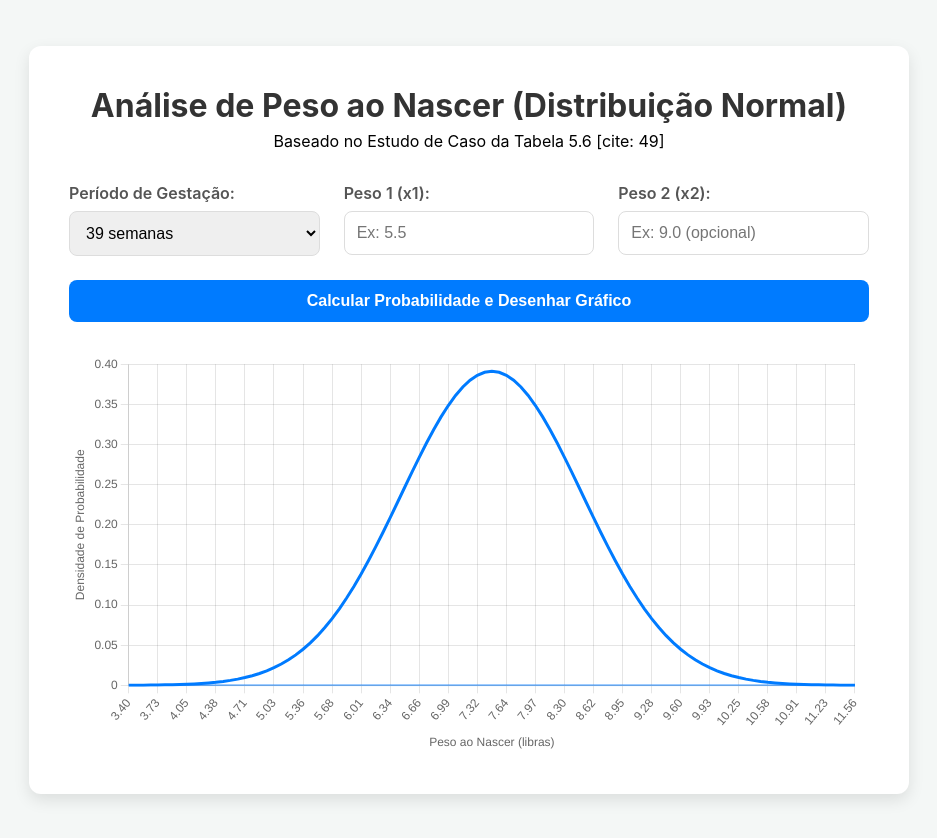
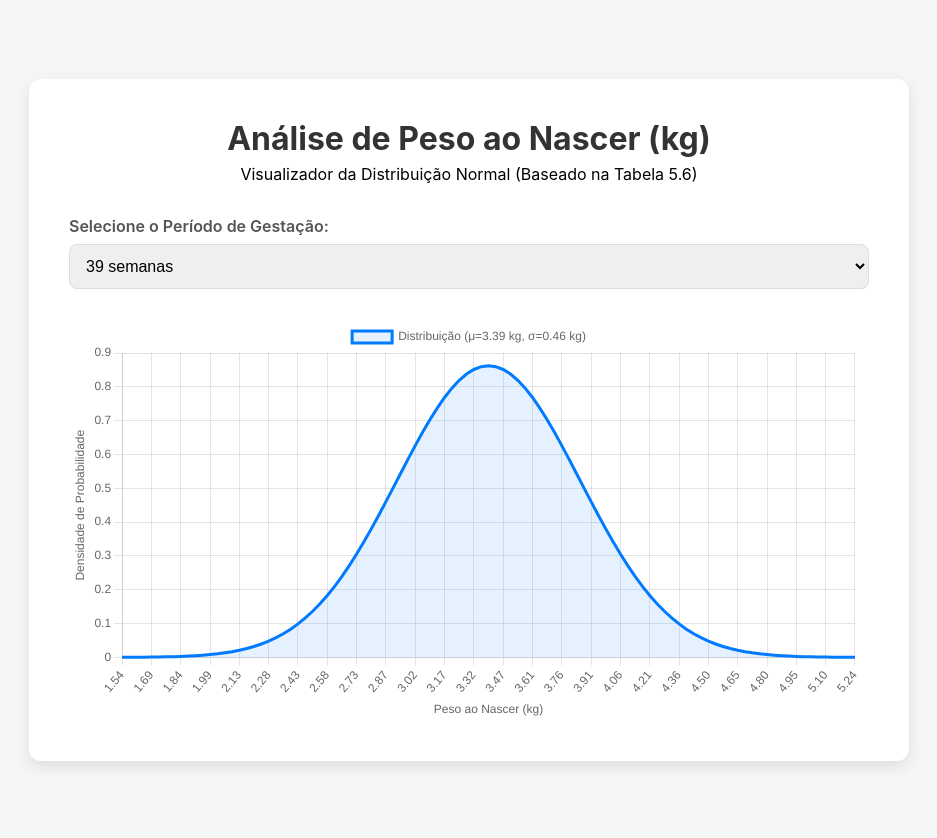
Before and after one commit to ArthurGomes11/TrabalhoEst, a plain HTML site: page index.html in a window 1280 px wide. Shown: the whole page, without its empty margins (171-1108 px from the left). Drawn offline with nearby package versions, Linux system fonts and the light colour scheme.

Commit message:
Update title and controls in index.html

```diff
--- a/index.html
+++ b/index.html
@@ -3,7 +3,7 @@
 <head>
     <meta charset="UTF-8">
     <meta name="viewport" content="width=device-width, initial-scale=1.0">
-    <title>Análise de Peso ao Nascer</title>
+    <title>Visualizador de Peso ao Nascer (kg)</title>
     <script src="https://cdn.jsdelivr.net/npm/chart.js@4.4.3/dist/chart.umd.js"></script>
     <style>
         body {
@@ -30,8 +30,8 @@
             margin-top: 0;
         }
         .controls {
-            display: grid;
-            grid-template-columns: repeat(auto-fit, minmax(200px, 1fr));
+            display: flex;
+            flex-direction: column;
             gap: 1.5rem;
             margin-bottom: 2rem;
         }
@@ -44,33 +44,11 @@
             margin-bottom: 0.5rem;
             color: #555;
         }
-        select, input, button {
+        select {
             padding: 0.75rem;
             border: 1px solid #ddd;
             border-radius: 8px;
             font-size: 1rem;
-        }
-        button {
-            background-color: #007bff;
-            color: white;
-            font-weight: 700;
-            cursor: pointer;
-            border: none;
-            transition: background-color 0.3s ease;
-            grid-column: 1 / -1; /* Faz o botão ocupar a largura total */
-        }
-        button:hover {
-            background-color: #0056b3;
-        }
-        #results {
-            text-align: center;
-            font-size: 1.25rem;
-            font-weight: 700;
-            color: #007bff;
-            margin-bottom: 2rem;
-            padding: 1rem;
-            background: #e6f2ff;
-            border-radius: 8px;
         }
         .chart-container {
             position: relative;
@@ -82,27 +60,16 @@
 <body>
 
     <main>
-        <h1>Análise de Peso ao Nascer (Distribuição Normal)</h1>
-        <p style="text-align: center; margin-top: -1rem; margin-bottom: 2rem;">Baseado no Estudo de Caso da Tabela 5.6 [cite: 49]</p>
+        <h1>Análise de Peso ao Nascer (kg)</h1>
+        <p style="text-align: center; margin-top: -1rem; margin-bottom: 2rem;">Visualizador da Distribuição Normal (Baseado na Tabela 5.6)</p>
 
         <div class="controls">
             <div class="control-group">
-                <label for="gestation">Período de Gestação:</label>
+                <label for="gestation">Selecione o Período de Gestação:</label>
                 <select id="gestation">
                     </select>
             </div>
-            <div class="control-group">
-                <label for="x1">Peso 1 (x1):</label>
-                <input type="number" id="x1" step="0.01" placeholder="Ex: 5.5">
-            </div>
-            <div class="control-group">
-                <label for="x2">Peso 2 (x2):</label>
-                <input type="number" id="x2" step="0.01" placeholder="Ex: 9.0 (opcional)">
-            </div>
-            <button id="calculateBtn">Calcular Probabilidade e Desenhar Gráfico</button>
         </div>
-
-        <div id="results" style="display: none;"></div>
 
         <div class="chart-container">
             <canvas id="normalCurveChart"></canvas>
@@ -110,8 +77,8 @@
     </main>
 
     <script>
-        // 2. Dados da Tabela 5.6 do Estudo de Caso
-        const gestationData = {
+        // 2. Dados da Tabela 5.6 (em libras, como no original)
+        const gestationDataLibras = {
             "under_28": { name: "Abaixo de 28 semanas", mu: 1.90, sigma: 1.23 },
             "28_31": { name: "28 a 31 semanas", mu: 4.10, sigma: 1.88 },
             "32_33": { name: "32 a 33 semanas", mu: 5.08, sigma: 1.56 },
@@ -122,16 +89,15 @@
             "over_42": { name: "42 semanas e mais", mu: 7.56, sigma: 1.10 }
         };
 
+        // Fator de conversão
+        const lbsToKg = 0.45359237;
+
         // 3. Elementos do DOM
         const select = document.getElementById('gestation');
-        const x1Input = document.getElementById('x1');
-        const x2Input = document.getElementById('x2');
-        const calcButton = document.getElementById('calculateBtn');
-        const resultsDiv = document.getElementById('results');
         const ctx = document.getElementById('normalCurveChart').getContext('2d');
         let chart;
 
-        // 4. Funções Estatísticas (PDF e CDF)
+        // 4. Função Estatística (PDF)
 
         // Função Densidade de Probabilidade (PDF) da Normal
         // Usada para desenhar a curva
@@ -140,78 +106,24 @@
             return factor * Math.exp(-0.5 * Math.pow((x - mu) / sigma, 2));
         }
 
-        // Função de Distribuição Cumulativa (CDF) da Normal Padrão (z)
-        // Usa a aproximação de 'erf' (Error Function)
-        // Isso calcula P(Z <= z)
-        function standardNormalCDF(z) {
-            // Constantes da aproximação
-            const p = 0.3275911;
-            const a1 = 0.254829592;
-            const a2 = -0.284496736;
-            const a3 = 1.421413741;
-            const a4 = -1.453152027;
-            const a5 = 1.061405429;
+        // 5. Função Principal de Desenho
 
-            const sign = (z < 0) ? -1 : 1;
-            const x = Math.abs(z);
-            const t = 1.0 / (1.0 + p * x);
-            const y = 1.0 - (((((a5 * t + a4) * t) + a3) * t + a2) * t + a1) * t * Math.exp(-x * x);
-
-            return 0.5 * (1.0 + sign * y);
-        }
-
-        // Função para calcular P(X <= x) para qualquer normal
-        function normalCDF(x, mu, sigma) {
-            if (sigma === 0) return (x < mu) ? 0 : 1;
-            const z = (x - mu) / sigma;
-            return standardNormalCDF(z);
-        }
-
-        // 5. Função Principal de Cálculo e Desenho
-
-        function calculateAndDraw() {
+        function visualizeChart() {
             // Obter dados selecionados
             const selectedKey = select.value;
-            const { mu, sigma } = gestationData[selectedKey];
+            const { mu: mu_lbs, sigma: sigma_lbs } = gestationDataLibras[selectedKey]; //
 
-            const x1 = x1Input.value ? parseFloat(x1Input.value) : null;
-            const x2 = x2Input.value ? parseFloat(x2Input.value) : null;
-
-            let probability = 0;
-            let resultText = "";
-
-            // Lógica de Cálculo
-            if (x1 !== null && x2 !== null) {
-                // Probabilidade entre x1 e x2
-                const p1 = normalCDF(Math.min(x1, x2), mu, sigma);
-                const p2 = normalCDF(Math.max(x1, x2), mu, sigma);
-                probability = p2 - p1;
-                resultText = `P(${Math.min(x1, x2)} < X < ${Math.max(x1, x2)}) = ${(probability * 100).toFixed(2)}%`;
-            } else if (x1 !== null) {
-                // Probabilidade abaixo de x1
-                probability = normalCDF(x1, mu, sigma);
-                resultText = `P(X < ${x1}) = ${(probability * 100).toFixed(2)}%`;
-            } else if (x2 !== null) {
-                // Probabilidade acima de x2 (assumindo x2 como limite inferior)
-                probability = 1 - normalCDF(x2, mu, sigma);
-                resultText = `P(X > ${x2}) = ${(probability * 100).toFixed(2)}%`;
-            } else {
-                resultsDiv.style.display = 'block';
-                resultsDiv.textContent = 'Por favor, insira pelo menos um valor de peso (x1).';
-                return;
-            }
-
-            // Exibir resultado
-            resultsDiv.style.display = 'block';
-            resultsDiv.textContent = resultText;
+            // Converter para KG
+            const mu = mu_lbs * lbsToKg;
+            const sigma = sigma_lbs * lbsToKg;
 
             // Atualizar Gráfico
-            updateChart(mu, sigma, x1, x2);
+            updateChart(mu, sigma);
         }
 
         // 6. Função para Atualizar o Gráfico (Chart.js)
 
-        function updateChart(mu, sigma, x1, x2) {
+        function updateChart(mu, sigma) {
             // Definir o range do gráfico (Média +/- 4 desvios padrão)
             const minX = mu - 4 * sigma;
             const maxX = mu + 4 * sigma;
@@ -219,27 +131,11 @@
 
             const labels = [];
             const pdfData = [];
-            const areaData = [];
 
             for (let x = minX; x <= maxX; x += step) {
                 labels.push(x.toFixed(2));
                 const pdfVal = normalPDF(x, mu, sigma);
                 pdfData.push(pdfVal);
-
-                // Lógica para sombreamento
-                let inArea = false;
-                if (x1 !== null && x2 !== null) {
-                    // Entre x1 e x2
-                    inArea = (x >= Math.min(x1, x2) && x <= Math.max(x1, x2));
-                } else if (x1 !== null) {
-                    // Abaixo de x1
-                    inArea = (x <= x1);
-                } else if (x2 !== null) {
-                    // Acima de x2
-                    inArea = (x >= x2);
-                }
-
-                areaData.push(inArea ? pdfVal : 0);
             }
 
             // Destruir gráfico antigo se existir
@@ -254,19 +150,11 @@
                     labels: labels,
                     datasets: [
                         {
-                            label: 'Área de Probabilidade',
-                            data: areaData,
-                            borderColor: 'rgba(0, 123, 255, 0.5)',
-                            backgroundColor: 'rgba(0, 123, 255, 0.3)',
-                            fill: 'origin',
-                            pointRadius: 0,
-                            borderWidth: 2
-                        },
-                        {
-                            label: 'Curva Normal (PDF)',
+                            label: `Distribuição (μ=${mu.toFixed(2)} kg, σ=${sigma.toFixed(2)} kg)`,
                             data: pdfData,
                             borderColor: 'rgba(0, 123, 255, 1)',
-                            fill: false,
+                            backgroundColor: 'rgba(0, 123, 255, 0.1)',
+                            fill: 'origin',
                             pointRadius: 0,
                             borderWidth: 3
                         }
@@ -279,7 +167,7 @@
                         x: {
                             title: {
                                 display: true,
-                                text: 'Peso ao Nascer (libras)'
+                                text: 'Peso ao Nascer (kg)'
                             }
                         },
                         y: {
@@ -292,10 +180,11 @@
                     },
                     plugins: {
                         legend: {
-                            display: false
+                            display: true
                         },
                         tooltip: {
-                            enabled: false
+                            mode: 'index',
+                            intersect: false
                         }
                     }
                 }
@@ -306,20 +195,18 @@
 
         function init() {
             // Preencher o dropdown
-            for (const key in gestationData) {
+            for (const key in gestationDataLibras) {
                 const option = document.createElement('option');
                 option.value = key;
-                option.textContent = gestationData[key].name;
+                option.textContent = gestationDataLibras[key].name;
                 select.appendChild(option);
             }
 
-            // Adicionar evento ao botão
-            calcButton.addEventListener('click', calculateAndDraw);
+            // Adicionar evento ao dropdown
+            select.addEventListener('change', visualizeChart);
 
             // Desenhar o primeiro gráfico (default)
-            const defaultKey = Object.keys(gestationData)[0];
-            const { mu, sigma } = gestationData[defaultKey];
-            updateChart(mu, sigma, null, null);
+            visualizeChart();
         }
 
         init();
```
